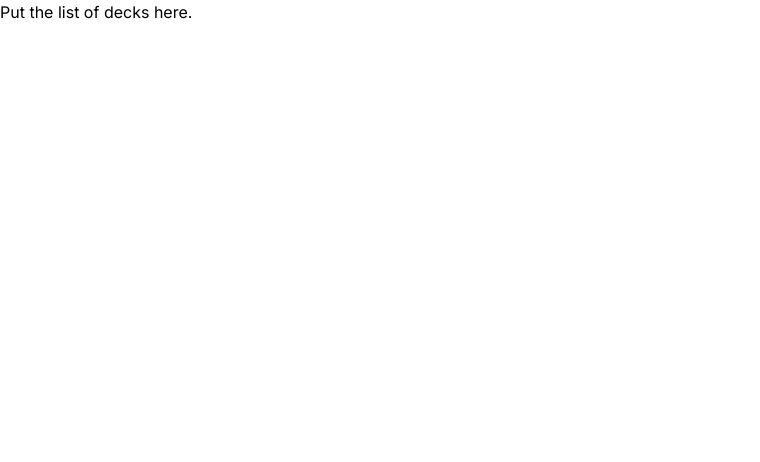
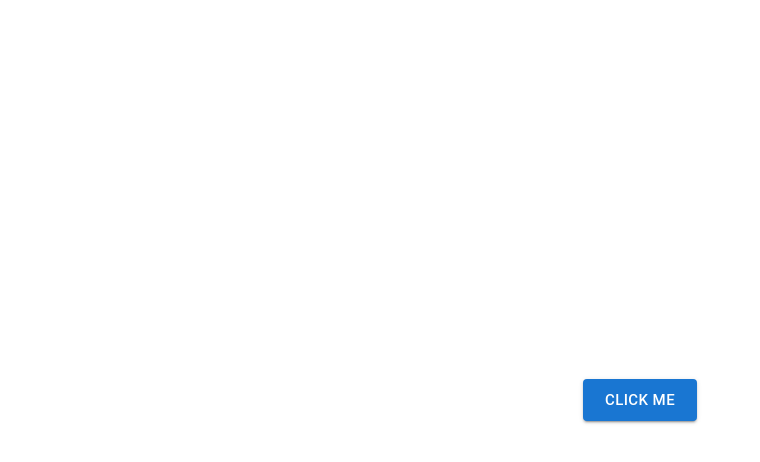
Before and after one commit to aidanhopper/leethoot, a Next.js app: page /host/decks in a window 1280 px wide. Shown: the top 462 px of the page, without its empty margins (0-760 px from the left). Built offline with nearby package versions, Linux system fonts and the light colour scheme.

Commit message:
added deck button

```diff
--- a/src/app/host/decks/page.js
+++ b/src/app/host/decks/page.js
@@ -1,4 +1,9 @@
+import Link from 'next/link'
+import { Box, Button, TextField, Typography } from '@mui/material';
+
 export default function Decks() {
+
+  const button_margin = 2;
 
   var deck =  [{ Question: "Which data structure uses LIFO (Last In, First Out) principle?", Answer: "Stack"},
   {Question: "What is the time complexity of searching for an element in a balanced binary search tree (BST)?", Answer: "O(log n)"},
@@ -10,6 +15,19 @@ export default function Decks() {
   {Question: "What is a linked list?", Answer: "A data structure consisting of a sequence of nodes where each node contains a reference to the next node in the sequence"}]
 
 
-  return <>Put the list of decks here.</>
+  return (
 
+    <main>
+      <Box
+      display="flex"
+      justifyContent="center"
+      alignItems="center"
+      height="100vh">
+        <Button
+        variant="contained" size="large" sx={{ m: button_margin }} href="/host/start">
+          click me
+        </Button>
+      </Box>
+    </main>
+  )
 }
--- a/test.js
+++ /dev/null
@@ -1 +0,0 @@
-console.log("hello world"); // done
```
Also changed, not shown: 2 other files (tests, documents, lock files or other folders).
